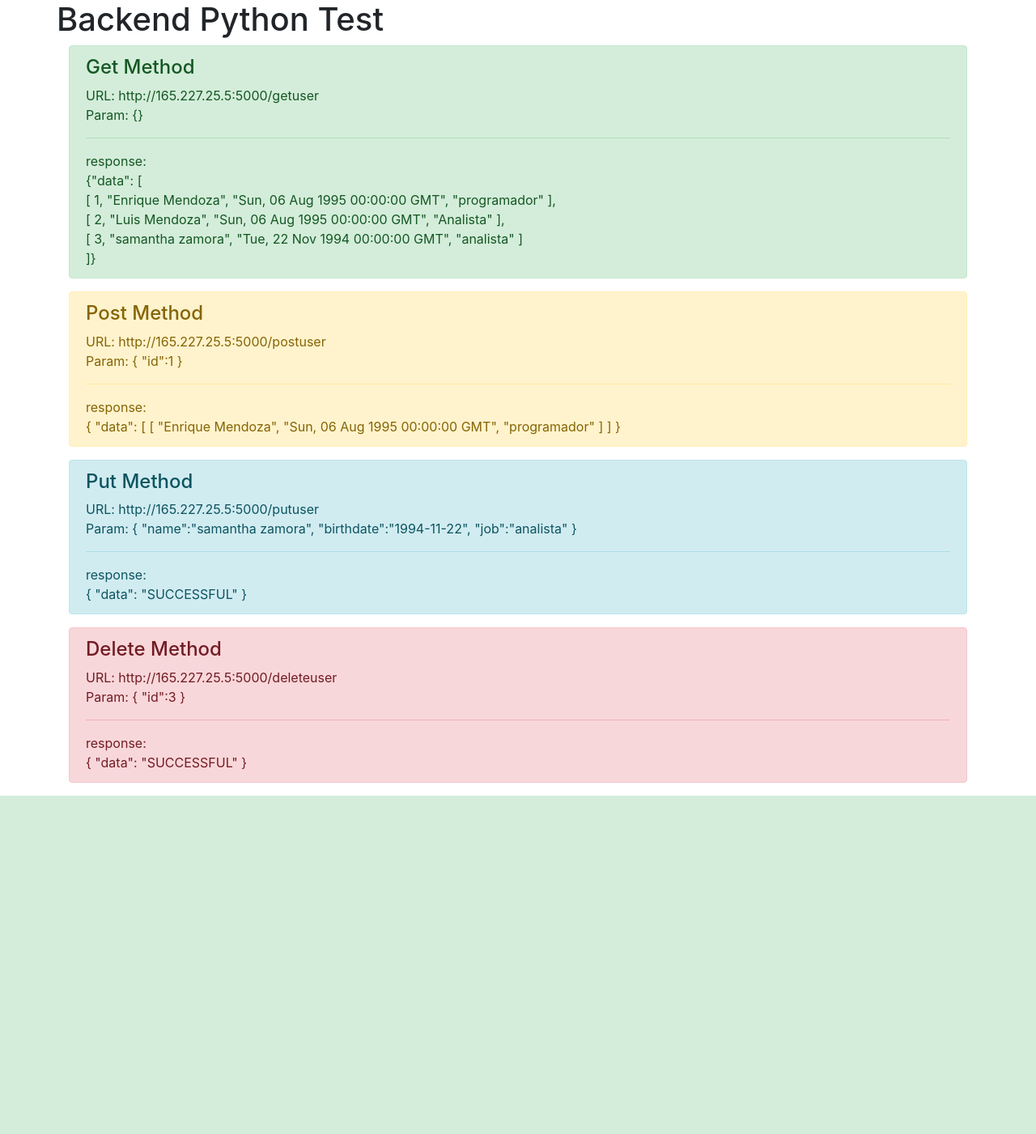
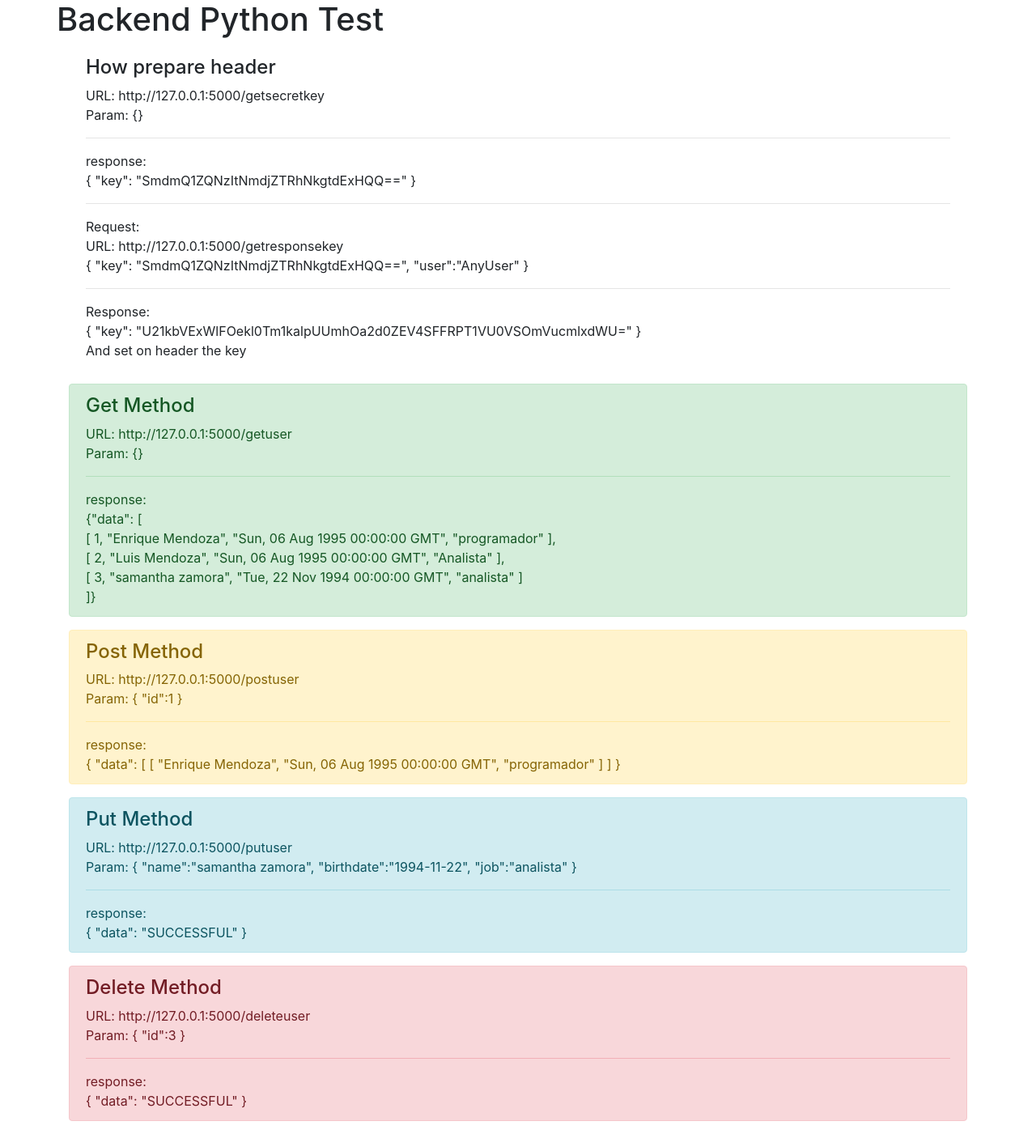
Before and after one commit to EnriqueMendozaEDC8/FlaskTest, a Flask app: page / in a window 1280 px wide. Shown: the whole page at 81% size. Before the commit the page ends 983 px from the top, so only its background shows below. Run offline with Flask 2, Linux system fonts and the light colour scheme; some libraries are stand-ins or nearby versions.

Commit message:
Se realizo una implementación de llave secreta y seguridad de doble encriptacion

```diff
--- a/Flask/app.py
+++ b/Flask/app.py
@@ -3,22 +3,14 @@ from flask import Flask
 import psycopg2
 from psycopg2 import pool
 from flask_cors import CORS
-
 import os
 
 #Start Flask
 app = Flask(__name__)
 CORS(app)
-app.secret_key = 'flask'
-app.config['postgreSQL_pool'] = psycopg2.pool.SimpleConnectionPool(
-    1,
-    20,
-    user = "XXXXXXX",
-    password = "XXXXXXXXX",
-    host = "db-postgresql-nyc1-19058-do-user-6568752-0.db.ondigitalocean.com",
-    port = "XXXXXX",
-    database = "flaskDB"
-)
+
+#Custom imports
+import conf
 from listener.listener import *
 
 #Run App
--- a/Flask/listener/listener.py
+++ b/Flask/listener/listener.py
@@ -1,8 +1,15 @@
 from app import app
 from flask import session,redirect,url_for,request,jsonify,render_template
 import model.model as model
-#Import Model
-#import models.indexModel as indexModel
+import os,secrets,base64,json
+
+#   DO: Return key and user from request
+#   @param
+#   @return json user,key
+def uncryptedpKey(encryptedkey):
+    decodeKeyAndUser = base64.b64decode(request.headers.get('key')).decode("utf-8")
+    splittedCode = decodeKeyAndUser.split('USER:')
+    return {'user':splittedCode[1],'key':base64.b64decode(splittedCode[0]).decode("utf-8")}
 
 #   DO: render template with info
 #   @param
@@ -17,8 +24,11 @@ def index():
 @app.route("/getuser",methods = ['GET'])
 def getuser():
     try:
-        response = model.get_users()
-        return jsonify({'data':response})
+        jsonKey = uncryptedpKey(request.headers.get('key'))
+        if(jsonKey['key'] == app.secret_key):
+            response = model.get_users()
+            return jsonify({'data':response})
+        return jsonify({'error':'not is the same key'})
     except:
         return jsonify({'error':'we have some error'})
 
@@ -28,10 +38,12 @@ def getuser():
 @app.route("/postuser",methods = ['POST'])
 def postuser():
     try:
-        print(request.json)
-        idUser = request.json.get('id')
-        response = model.get_one_user(idUser)
-        return jsonify({'data':response})
+        jsonKey = uncryptedpKey(request.headers.get('key'))
+        if(jsonKey['key'] == app.secret_key):
+            idUser = request.json.get('id')
+            response = model.get_one_user(idUser)
+            return jsonify({'data':response})
+        return jsonify({'error':'not is the same key'})
     except:
         return jsonify({'error':'we have some error'})
 
@@ -41,11 +53,14 @@ def postuser():
 @app.route("/putuser", methods=['PUT'])
 def putuser():
     try:
-        name = request.json.get('name')
-        birthdate = request.json.get('birthdate')
-        job = request.json.get('job')
-        response = model.insert_user(name,birthdate,job)
-        return jsonify({'data':response})
+        jsonKey = uncryptedpKey(request.headers.get('key'))
+        if(jsonKey['key'] == app.secret_key):
+            name = request.json.get('name')
+            birthdate = request.json.get('birthdate')
+            job = request.json.get('job')
+            response = model.insert_user(name,birthdate,job)
+            return jsonify({'data':response})
+        return jsonify({'error':'not is the same key'})
     except:
         return jsonify({'error':'we have some error'})
 
@@ -55,8 +70,29 @@ def putuser():
 @app.route("/deleteuser", methods=['DELETE'])
 def deleteuser():
     try:
-        idUser = request.json.get('id')
-        response = model.delete_user(idUser)
-        return jsonify({'data':response})
+        jsonKey = uncryptedpKey(request.headers.get('key'))
+        if(jsonKey['key'] == app.secret_key):
+            idUser = request.json.get('id')
+            response = model.delete_user(idUser)
+            return jsonify({'data':response})
+        return jsonify({'error':'not is the same key'})
     except:
         return jsonify({'error':'we have some error'})
+
+#   DO: Return secretkey
+#   @param
+#   @return json data
+@app.route("/getsecretkey", methods=['POST'])
+def getsecretkey():
+    #session['user'] = 'enrique'
+    #session['pws'] = 'flask'
+    #session['key'] = base64.b64encode(app.secret_key.encode('ascii')).decode("utf-8")
+    return jsonify({'key':base64.b64encode(app.secret_key.encode('ascii')).decode("utf-8")})
+
+#   DO: Return responsecode
+#   @param
+#   @return json data
+@app.route("/getresponsekey", methods=['POST'])
+def getresponsekey():
+    key=request.json.get('key')+'USER:'+request.json.get('user')
+    return jsonify({'key':base64.b64encode(key.encode('ascii')).decode("utf-8")})
--- a/Flask/templates/index.html
+++ b/Flask/templates/index.html
@@ -15,10 +15,38 @@
         <div class="row">
             <h1>Backend Python Test</h1>
         </div>
+        <div class="alert alert-black" role="alert">
+            <h4 class="alert-heading">How prepare header</h4>
+            <p>
+                URL: http://127.0.0.1:5000/getsecretkey<br>
+                Param: {}
+            </p>
+            <hr>
+            <p class="mb-0">response:<br>
+                {
+                    "key": "SmdmQ1ZQNzItNmdjZTRhNkgtdExHQQ=="
+                }
+            </p>
+            <hr>
+            <p class="mb-0">Request:<br>
+                URL: http://127.0.0.1:5000/getresponsekey<br>
+                {
+                    "key": "SmdmQ1ZQNzItNmdjZTRhNkgtdExHQQ==",
+                    "user":"AnyUser"
+                }
+            </p>
+            <hr>
+            <p class="mb-0">Response:<br>
+                {
+                    "key": "U21kbVExWlFOekl0Tm1kalpUUmhOa2d0ZEV4SFFRPT1VU0VSOmVucmlxdWU="
+                }<br>
+                And set on header the key
+            </p>
+        </div>
         <div class="alert alert-success" role="alert">
             <h4 class="alert-heading">Get Method</h4>
             <p>
-                URL: http://165.227.25.5:5000/getuser<br>
+                URL: http://127.0.0.1:5000/getuser<br>
                 Param: {}
             </p>
             <hr>
@@ -48,7 +76,7 @@
         <div class="alert alert-warning" role="alert">
             <h4 class="alert-heading">Post Method</h4>
             <p>
-                URL: http://165.227.25.5:5000/postuser<br>
+                URL: http://127.0.0.1:5000/postuser<br>
                 Param: {
                     "id":1
                 }
@@ -69,7 +97,7 @@
         <div class="alert alert-info" role="alert">
             <h4 class="alert-heading">Put Method</h4>
             <p>
-                URL: http://165.227.25.5:5000/putuser<br>
+                URL: http://127.0.0.1:5000/putuser<br>
                 Param: {
                     "name":"samantha zamora",
                     "birthdate":"1994-11-22",
@@ -86,7 +114,7 @@
         <div class="alert alert-danger" role="alert">
             <h4 class="alert-heading">Delete Method</h4>
             <p>
-                URL: http://165.227.25.5:5000/deleteuser<br>
+                URL: http://127.0.0.1:5000/deleteuser<br>
                 Param: {
                     "id":3
                 }
```
Also changed, not shown: Flask/conf.py (added, +20 -0 lines), DELETE_Test.PNG (added), DELETE_Test_On_DB.PNG (added), ErrorNoSameKey.PNG (added), GET_Test.PNG (added), GetSecretKey.PNG (added), MakeResponseKey.PNG (added), POST_Test.PNG (added), PUT_Test.PNG (added), PUT_Test_On_DB.PNG (added), SameKey.PNG (added).
